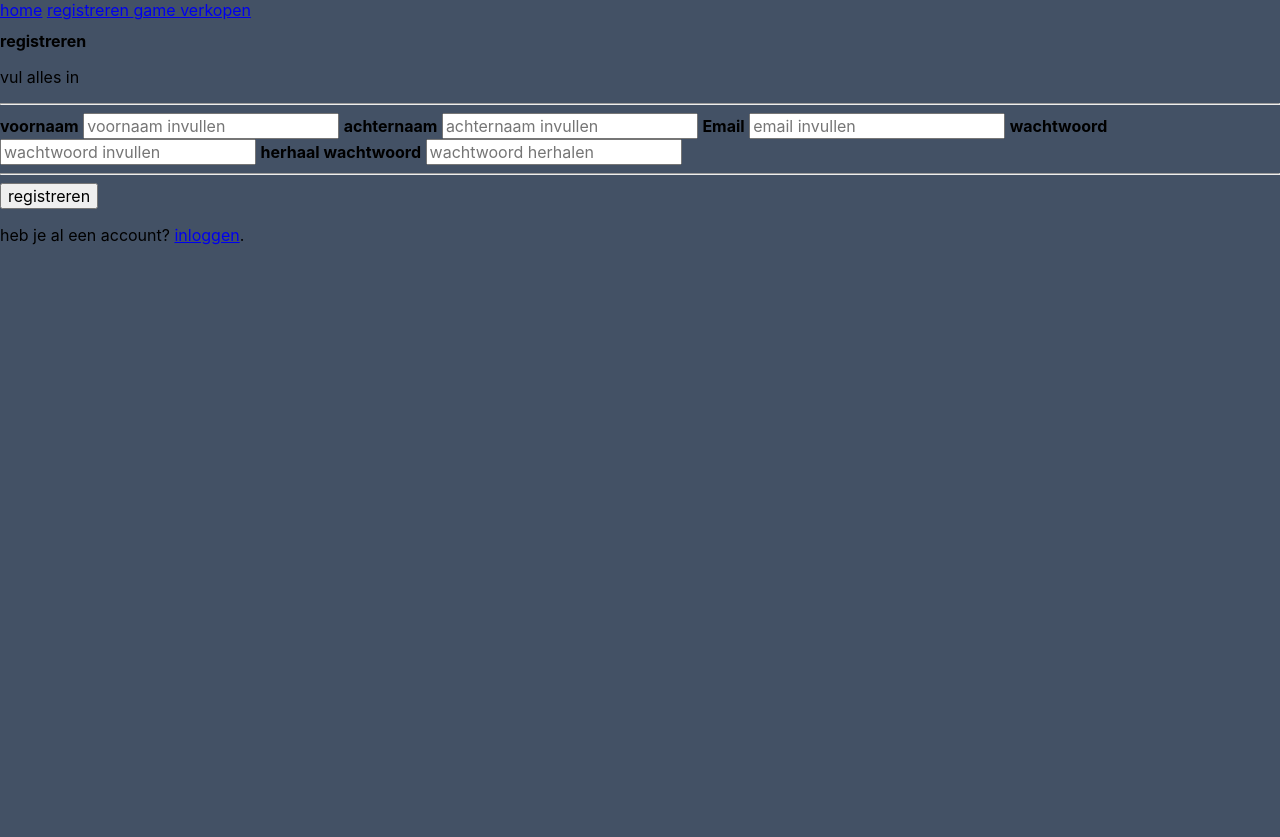
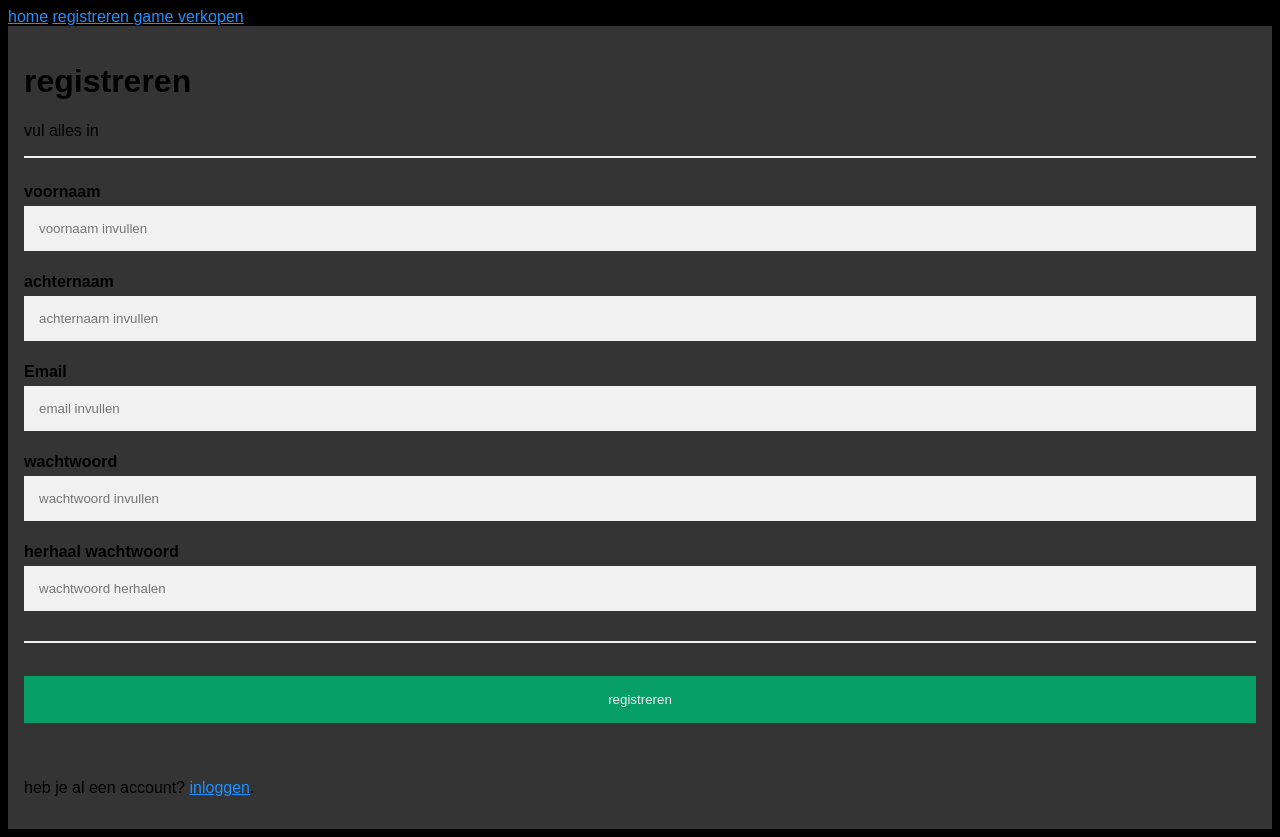
Before and after one commit to NotGatoz/Mvidia, a PHP site: page /php/registratie.php in a window 1280 px wide. Before the commit the page ends 245 px from the top, so only its background shows below. Run offline with PHP 8.4, Linux system fonts and the light colour scheme.

Commit message:
registratie css fix

```diff
--- a/css/registratie.css
+++ b/css/registratie.css
@@ -1,59 +1,62 @@
-*{
+body {
+  font-family: Arial, Helvetica, sans-serif;
+  background-color: black;
+}
+
+* {
   box-sizing: border-box;
-  font-family: -apple-system, BlinkMacSystemFont, "segoe ui", roboto, oxygen, ubuntu, cantarell, "fira sans", "droid sans", "helvetica neue", Arial, sans-serif;
-  font-size: 16px;
 }
-body {
-  background-color: #435165;
-  margin: 0;
+
+/* Add padding to containers */
+.container {
+  padding: 16px;
+  background-color: rgb(52, 52, 52);
 }
-.register {
-  width: 400px;
-  background-color: #ffffff;
-  box-shadow: 0 0 9px 0 rgba(0, 0, 0, 0.3);
-  margin: 100px auto;
-}
-.register h1 {
-  text-align: center;
-  color: #5b6574;
-  font-size: 24px;
-  padding: 20px 0 20px 0;
-  border-bottom: 1px solid #dee0e4;
-}
-.register form {
-  display: flex;
-  flex-wrap: wrap;
-  justify-content: center;
-  padding-top: 20px;
-}
-.register form label {
-  display: flex;
-  justify-content: center;
-  align-items: center;
-  width: 50px;
- height: 50px;
-  background-color: #3274d6;
-  color: #ffffff;
-}
-.register form input[type="password"], .register form input[type="text"], .register form input[type="email"] {
-  width: 310px;
-  height: 50px;
-  border: 1px solid #dee0e4;
-  margin-bottom: 20px;
-  padding: 0 15px;
-}
-.register form input[type="submit"] {
+
+/* Full-width input fields */
+input[type=text], input[type=password] {
   width: 100%;
   padding: 15px;
-  margin-top: 20px;
-  background-color: #3274d6;
- border: 0;
+  margin: 5px 0 22px 0;
+  display: inline-block;
+  border: none;
+  background: #f1f1f1;
+}
+
+input[type=text]:focus, input[type=password]:focus {
+  background-color: #ddd;
+  outline: none;
+}
+
+/* Overwrite default styles of hr */
+hr {
+  border: 1px solid #f1f1f1;
+  margin-bottom: 25px;
+}
+
+/* Set a style for the submit button */
+.registreerbtn {
+  background-color: #04AA6D;
+  color: white;
+  padding: 16px 20px;
+  margin: 8px 0;
+  border: none;
   cursor: pointer;
-  font-weight: bold;
-  color: #ffffff;
-  transition: background-color 0.2s;
+  width: 100%;
+  opacity: 0.9;
 }
-.register form input[type="submit"]:hover {
-background-color: #2868c7;
-  transition: background-color 0.2s;
+
+.registreerbtn:hover {
+  opacity: 1;
 }
+
+/* Add a blue text color to links */
+a {
+  color: dodgerblue;
+}
+
+/* Set a grey background color and center the text of the "sign in" section */
+.signin {
+  background-color: #f1f1f1;
+  text-align: center;
+}
```
